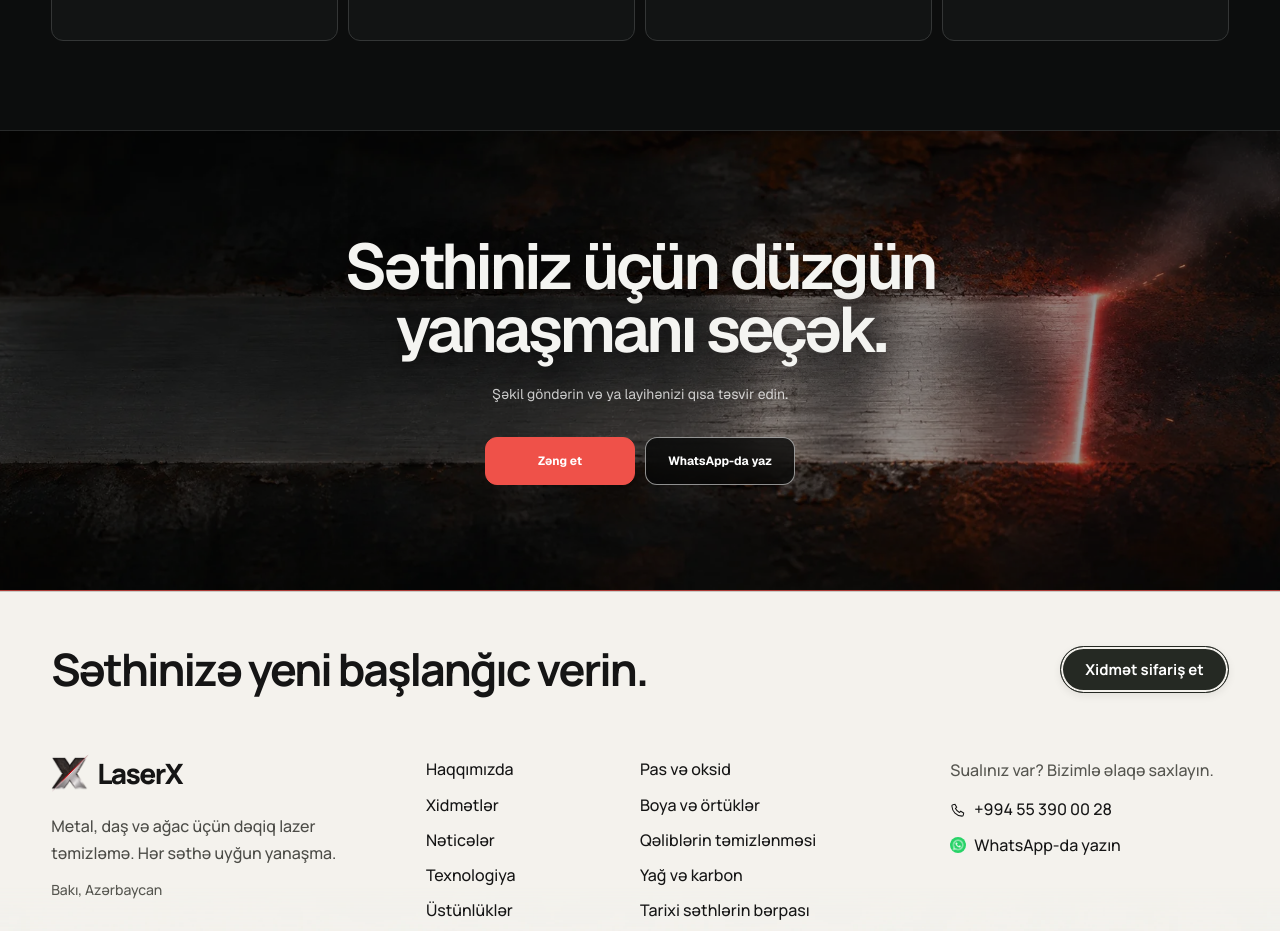
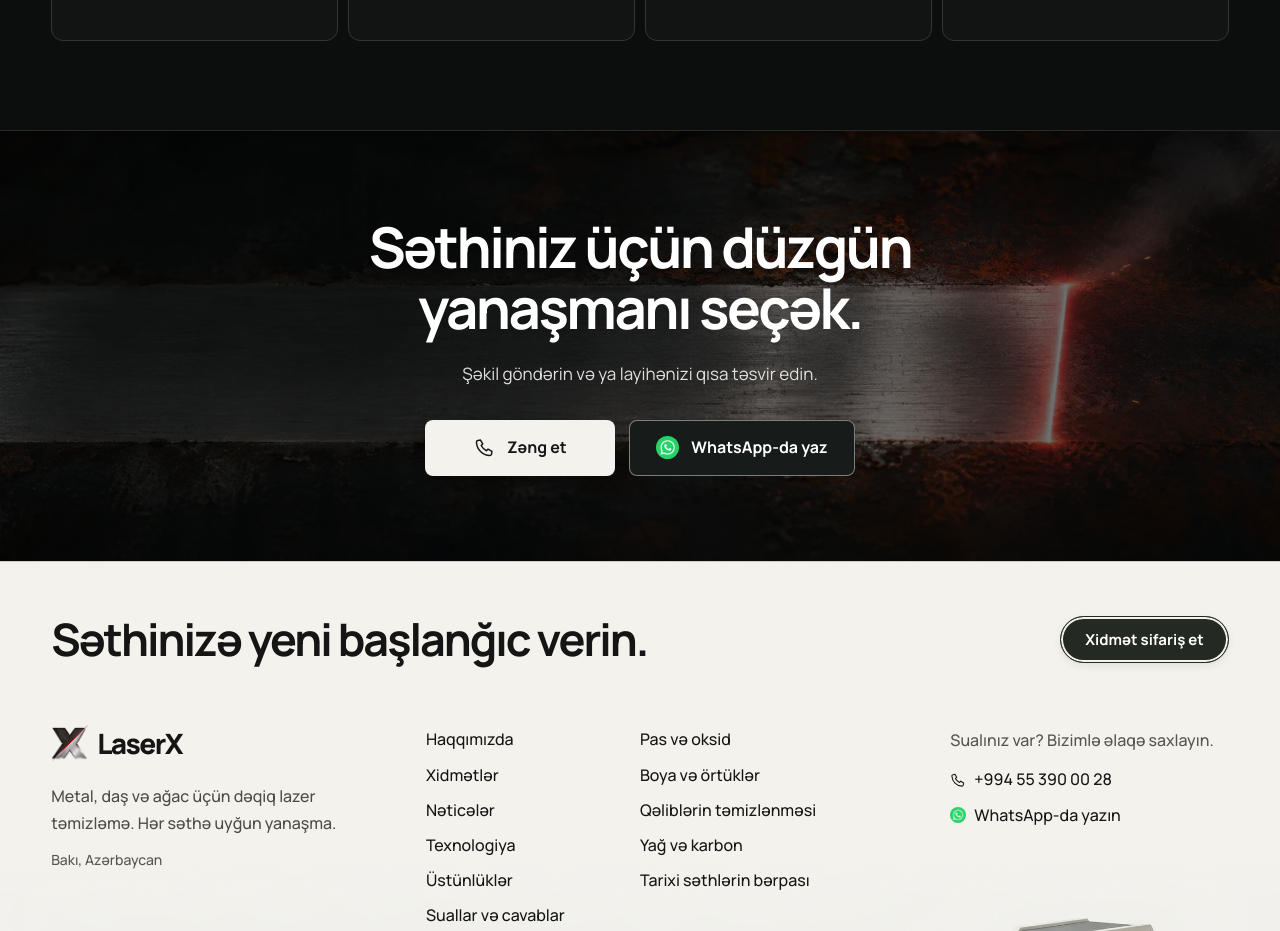
Before and after one commit to Kvseis/LaserX-Website, a Next.js app: page /technology in a window 1280 px wide. Shown: the part 2460-3391 px from the top of the page. Built offline with nearby package versions, Linux system fonts and the light colour scheme.

Commit message:
Homepage footer contact banner and call button update

```diff
--- a/scripts/technology-check.mjs
+++ b/scripts/technology-check.mjs
@@ -11,8 +11,7 @@ await mkdir(artifactDir, { recursive: true });
 
 async function verify(name, viewport) {
   const page = await browser.newPage({ viewport, deviceScaleFactor: 1 });
-  await page.goto('http://127.0.0.1:3000/technology', { waitUntil: 'domcontentloaded' });
-  await page.waitForTimeout(900);
+  await page.goto('http://127.0.0.1:3000/technology', { waitUntil: 'networkidle' });
 
   const overflow = await page.evaluate(() => document.documentElement.scrollWidth - document.documentElement.clientWidth);
   if (overflow > 1) throw new Error(`${name}: ${overflow}px üfüqi daşma var`);
--- a/scripts/visual-check.mjs
+++ b/scripts/visual-check.mjs
@@ -217,10 +217,10 @@ async function verifyLanguages() {
   });
   const switcher = page.locator('.language-switch');
   for (const { locale, name, services, technology } of variants) {
-    await page.goto(baseUrl);
+    await page.goto(baseUrl, { waitUntil: 'networkidle' });
     await switcher.locator('summary').tap();
     await switcher.getByRole('link', { name, exact: true }).tap();
-    await page.waitForURL(`**/${locale}`);
+    await page.waitForURL(`**/${locale}`, { waitUntil: 'networkidle' });
     if ((await page.locator('html').getAttribute('lang')) !== locale
       || (await page.getByRole('heading', { name: services, exact: true }).count()) !== 1) {
       throw new Error(`${locale}: ana səhifənin dil versiyası natamamdır`);
@@ -230,7 +230,7 @@ async function verifyLanguages() {
       throw new Error(`${locale}: xidmətlərdən keçid seçilmiş dili saxlamır`);
     }
     await page.locator('.technology-preview-cta').tap();
-    await page.waitForURL(`**/${locale}/technology`);
+    await page.waitForURL(`**/${locale}/technology`, { waitUntil: 'networkidle' });
     const heading = page.getByRole('heading', { level: 1, name: technology, exact: true });
     if ((await page.locator('html').getAttribute('lang')) !== locale
       || (await heading.count()) !== 1
--- /dev/null
+++ b/src/components/ContactBanner.module.css
@@ -0,0 +1,25 @@
+.banner { position: relative; isolation: isolate; display: grid; place-items: center; min-height: 430px; padding: 72px 4vw; margin: 0; overflow: hidden; color: #fff; background: #151719; text-align: center; }
+.image { z-index: -2; object-fit: cover; object-position: center; }
+.shade { position: absolute; z-index: -1; inset: 0; background: rgba(5, 7, 8, .58); }
+.content { width: min(860px, 100%); }
+.content h2 { margin: 0; font-size: clamp(36px, 4.4vw, 64px); font-weight: 650; line-height: 1.08; letter-spacing: -.045em; text-wrap: balance; }
+.content p { margin: 22px 0 0; color: #e1e1dd; font-size: 17px; line-height: 1.6; }
+.actions { display: flex; justify-content: center; gap: 14px; margin-top: 32px; }
+.actions a { display: inline-flex; justify-content: center; align-items: center; gap: 12px; min-width: 190px; min-height: 56px; padding: 14px 26px; border: 1px solid transparent; border-radius: 8px; font-size: 16px; font-weight: 650; line-height: 1.4; transition: transform 180ms ease, background 180ms ease, border-color 180ms ease; }
+.call { color: #151719; background: #f4f2ed; box-shadow: 0 4px 14px #0003; }
+.call:hover { background: #fff; transform: translateY(-2px); }
+.call svg { width: 21px; height: 21px; fill: none; stroke: currentColor; stroke-width: 1.7; stroke-linecap: round; stroke-linejoin: round; }
+.actions .whatsapp { color: #fff; background: #171b19; border-color: #ffffff70; }
+.actions .whatsapp:hover { background: #232c27; border-color: #ffffffb0; transform: translateY(-2px); }
+.whatsapp :global(.whatsapp-logo) { width: 23px; height: 23px; }
+.actions a:active { transform: translateY(0); }
+@media (max-width: 600px) {
+  .banner { min-height: 450px; padding: 56px 6vw; }
+  .content h2 { font-size: 36px; }
+  .content p { font-size: 16px; }
+  .actions { flex-direction: column; gap: 12px; margin-top: 28px; }
+  .actions a { width: 100%; }
+}
+@media (prefers-reduced-motion: reduce) {
+  .actions a, .actions a:hover, .actions a:active { transition: none; transform: none; }
+}
--- /dev/null
+++ b/src/components/ContactBanner.tsx
@@ -0,0 +1,24 @@
+import Image from 'next/image';
+import { Manrope } from 'next/font/google';
+import type { SiteCopy } from '@/lib/messages/az';
+import { phone, whatsapp } from '@/lib/contact';
+import { PhoneIcon } from './SiteHeader';
+import WhatsAppLogo from './WhatsAppLogo';
+import styles from './ContactBanner.module.css';
+
+const manrope = Manrope({ subsets: ['latin', 'latin-ext', 'cyrillic'], display: 'swap' });
+
+export default function ContactBanner({ copy }: { copy: SiteCopy }) {
+  return <section className={`${styles.banner} ${manrope.className}`} aria-label={copy.nav.contact}>
+    <Image className={styles.image} src="/images/technology-cta.webp" fill sizes="100vw" alt={copy.technology.contactAlt} />
+    <div className={styles.shade} />
+    <div className={styles.content}>
+      <h2>{copy.technology.contactTitle}</h2>
+      <p>{copy.home.contactDescription}</p>
+      <div className={styles.actions}>
+        <a className={styles.call} href={phone}><PhoneIcon /><span>{copy.nav.call}</span></a>
+        <a className={styles.whatsapp} href={whatsapp}><WhatsAppLogo /><span>{copy.technology.whatsapp}</span></a>
+      </div>
+    </div>
+  </section>;
+}
--- a/src/components/HomePage.tsx
+++ b/src/components/HomePage.tsx
@@ -1,5 +1,6 @@
 import SiteFooter from './SiteFooter';
 import FaqSection from './FaqSection';
+import ContactBanner from './ContactBanner';
 import Image from 'next/image';
 import { sitePath, type Locale } from '@/lib/locales';
 import type { SiteCopy } from '@/lib/messages/az';
@@ -102,6 +103,7 @@ export default function HomePage({ locale, copy }: { locale: Locale; copy: SiteC
       </section>
 
       <FaqSection copy={copy.faq} />
+      <ContactBanner copy={copy} />
     </main>
 
     <SiteFooter locale={locale} copy={copy} />
--- a/src/components/TechnologyPage.module.css
+++ b/src/components/TechnologyPage.module.css
@@ -352,81 +352,6 @@
   font-weight: 600;
 }
 
-.cta {
-  position: relative;
-  min-height: 460px;
-  display: grid;
-  place-items: center;
-  overflow: hidden;
-  text-align: center;
-  border-bottom: 1px solid rgba(239, 81, 73, .7);
-}
-
-.ctaMedia {
-  object-fit: cover;
-}
-
-.ctaShade {
-  position: absolute;
-  inset: 0;
-  z-index: 1;
-  background: rgba(4, 5, 5, .42);
-}
-
-.ctaContent {
-  position: relative;
-  z-index: 2;
-  max-width: 850px;
-  padding: 70px 24px;
-}
-
-.ctaContent h2 {
-  margin: 0;
-  font-size: clamp(44px, 5vw, 74px);
-  line-height: .98;
-  letter-spacing: -.055em;
-  text-shadow: 0 4px 28px rgba(0, 0, 0, .72);
-}
-
-.ctaContent p {
-  margin: 24px 0 0;
-  color: rgba(255, 255, 255, .76);
-  font-size: 14px;
-}
-
-.ctaContent div {
-  margin-top: 34px;
-  display: flex;
-  justify-content: center;
-  gap: 10px;
-}
-
-.ctaContent a {
-  min-width: 150px;
-  min-height: 48px;
-  padding: 0 20px;
-  display: inline-flex;
-  align-items: center;
-  justify-content: center;
-  color: #fff;
-  background: var(--tech-red);
-  border: 1px solid var(--tech-red);
-  border-radius: 12px;
-  font-size: 12px;
-  font-weight: 640;
-  transition: transform 240ms ease, background 240ms ease;
-}
-
-.ctaContent a + a {
-  background: rgba(5, 6, 6, .74);
-  border-color: rgba(255, 255, 255, .55);
-  backdrop-filter: blur(12px);
-}
-
-.ctaContent a:hover {
-  color: #fff;
-  transform: translateY(-2px);
-}
 
 @media (max-width: 1000px) {
   .heroShade {
@@ -600,26 +525,11 @@
     font-size: 11px;
   }
 
-  .cta {
-    min-height: 500px;
-  }
 
-  .ctaContent h2 {
-    font-size: 44px;
-  }
-
-  .ctaContent div {
-    flex-direction: column;
-  }
-
-  .ctaContent a {
-    width: 100%;
-  }
 }
 
 @media (prefers-reduced-motion: reduce) {
   .heroMedia,
-  .ctaMedia,
   .processGrid article,
   .applicationGrid article {
     opacity: 1 !important;
--- a/src/components/TechnologyPage.tsx
+++ b/src/components/TechnologyPage.tsx
@@ -1,11 +1,12 @@
 import SiteFooter from './SiteFooter';
+import ContactBanner from './ContactBanner';
 import Image from 'next/image';
-import { sitePath, type Locale } from '@/lib/locales';
+import { type Locale } from '@/lib/locales';
 import type { SiteCopy } from '@/lib/messages/az';
 import styles from './TechnologyPage.module.css';
 import ApplicationsShowcase from './ApplicationsShowcase';
 import SiteHeader from './SiteHeader';
-import { phone, whatsapp } from '@/lib/contact';
+import { whatsapp } from '@/lib/contact';
 import WhatsAppLogo from './WhatsAppLogo';
 
 
@@ -66,11 +67,7 @@ export default function TechnologyPage({ locale, copy }: { locale: Locale; copy:
 
       <ApplicationsShowcase id="tetbiqler" copy={technology} />
 
-      <section className={styles.cta}>
-        <Image className={styles.ctaMedia} src="/images/technology-cta.webp" fill sizes="100vw" alt={technology.contactAlt} />
-        <div className={styles.ctaShade} />
-        <div className={styles.ctaContent}><h2>{technology.contactTitle}</h2><p>{home.contactDescription}</p><div><a href={phone}>{nav.call}</a><a href={whatsapp}>{technology.whatsapp}</a></div></div>
-      </section>
+      <ContactBanner copy={copy} />
     </main>
 
     <SiteFooter locale={locale} copy={copy} />
```
